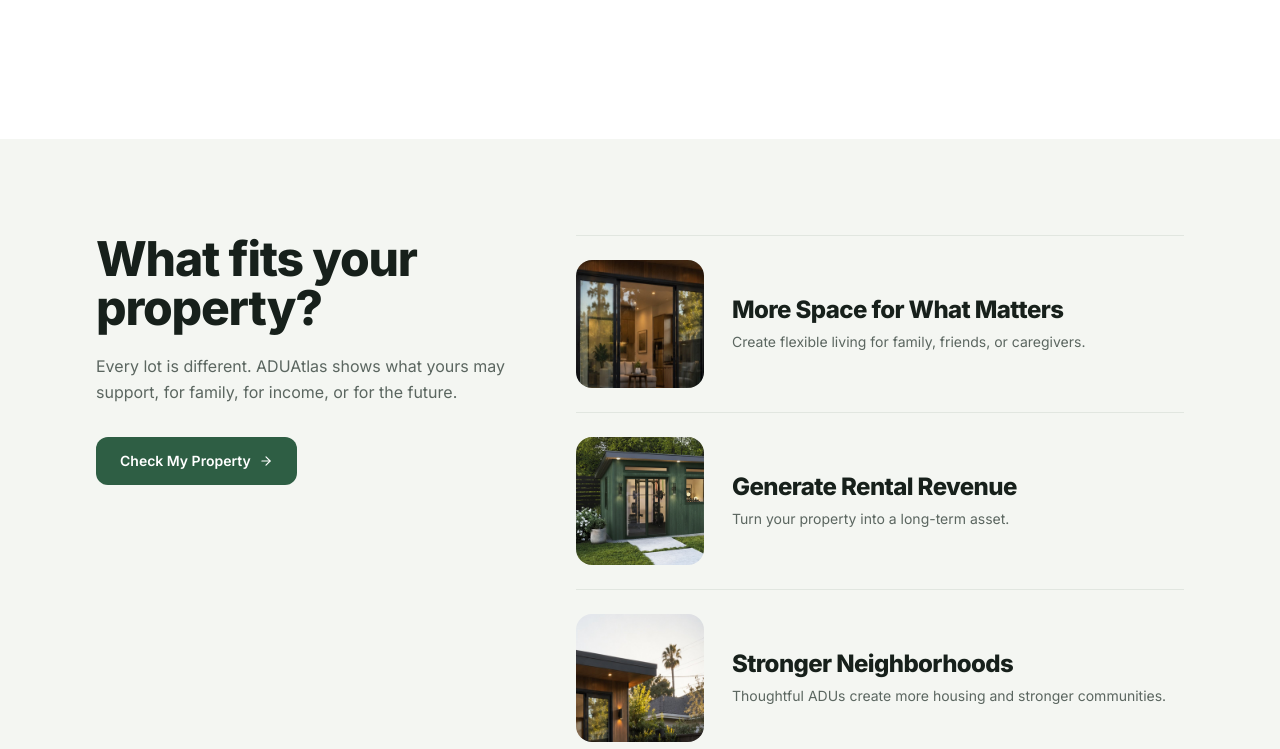
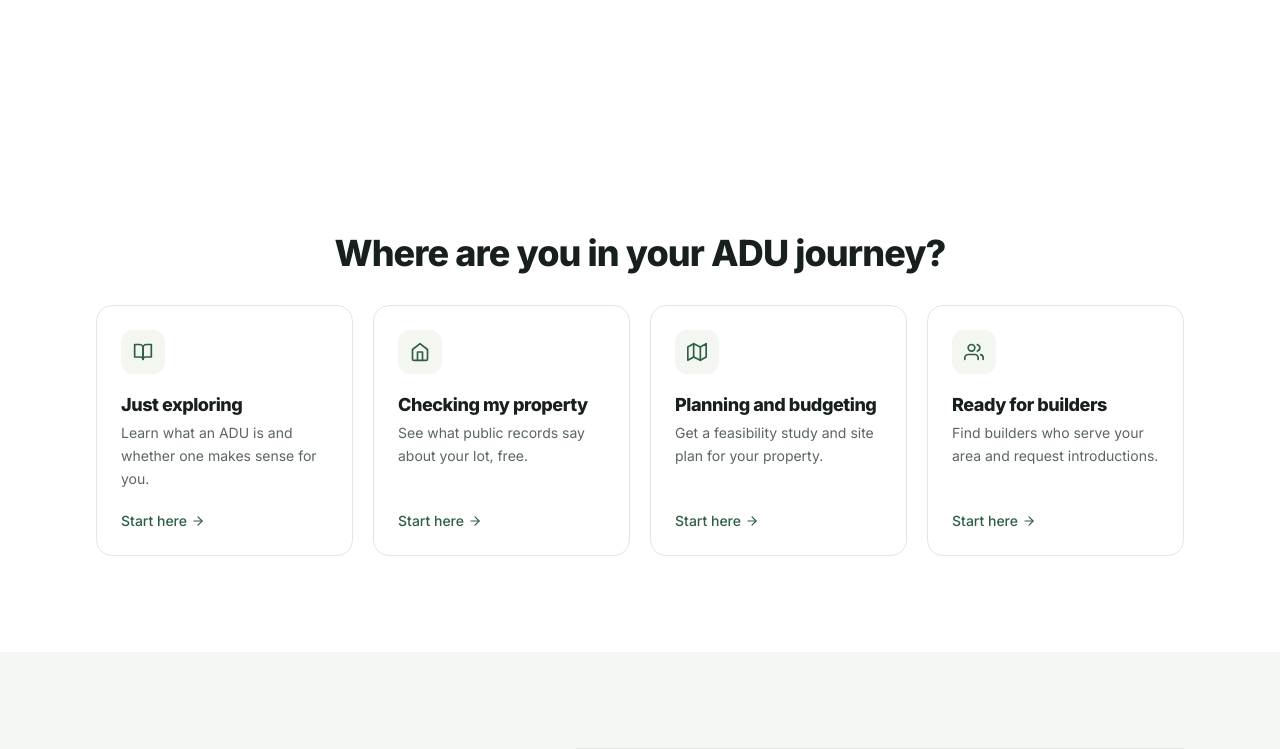
Before and after one commit to resogenesis/aduatlas, a React (Vite) app: page / in a window 1280 px wide. Shown: the part 620-1369 px from the top of the page. Built offline with nearby package versions, Linux system fonts and the light colour scheme; no server answers.

Commit message:
Homepage: stage selector tiles under the hero; footer email capture for launch updates (leads table, source footer)

```diff
--- a/src/components/common/Footer.jsx
+++ b/src/components/common/Footer.jsx
@@ -1,4 +1,7 @@
+import { useState } from "react";
 import { Link } from "react-router-dom";
+import { FiArrowRight, FiCheck } from "react-icons/fi";
+import { captureLead } from "../../lib/supabase";
 import { FaXTwitter, FaInstagram, FaLinkedinIn } from "react-icons/fa6";
 import Logomark from "../brand/Logomark";
 
@@ -29,6 +32,45 @@ const sections = [
   },
 ];
 
+// Email capture for launch updates; writes to the leads table via the same
+// RPC the pricing page uses (source "footer").
+const Updates = () => {
+  const [email, setEmail] = useState("");
+  const [state, setState] = useState("idle"); // idle | saving | done | error
+  const submit = async (e) => {
+    e.preventDefault();
+    if (!/^[^\s@]+@[^\s@]+\.[^\s@]+$/.test(email)) {
+      setState("error");
+      return;
+    }
+    setState("saving");
+    const r = await captureLead({ email, source: "footer" });
+    setState(r && r.ok === false && r.error !== "supabase-disabled" ? "error" : "done");
+  };
+  if (state === "done")
+    return (
+      <p className="inline-flex items-center gap-2 text-sm text-paper">
+        <FiCheck className="text-accent" /> You're on the list.
+      </p>
+    );
+  return (
+    <form onSubmit={submit} className="flex gap-2 max-w-sm">
+      <input
+        type="email"
+        value={email}
+        onChange={(e) => setEmail(e.target.value)}
+        placeholder="you@email.com"
+        aria-label="Email for ADU updates"
+        aria-invalid={state === "error"}
+        className="flex-1 min-w-0 px-4 py-2.5 bg-canvas border border-stroke rounded-xl text-paper text-sm placeholder:text-paper-dim/60 focus:outline-none focus:ring-2 focus:ring-accent"
+      />
+      <button type="submit" disabled={state === "saving"} className="press px-4 py-2.5 rounded-xl bg-accent text-accent-fg text-sm font-semibold hover:bg-accent-dim disabled:opacity-60" aria-label="Subscribe">
+        <FiArrowRight />
+      </button>
+    </form>
+  );
+};
+
 const Footer = () => (
   <footer className="bg-surface-1-solid border-t border-stroke pt-16 pb-8">
     <div className="container mx-auto px-5 sm:px-8">
@@ -40,6 +82,10 @@ const Footer = () => (
           <p className="text-paper-dim text-sm leading-relaxed max-w-sm mb-6">
             Understand what can be built on your property, learn the process, and connect with the right builders before you commit.
           </p>
+          <p className="text-paper text-sm font-semibold mb-2">ADU rules, costs, and tips, once a month.</p>
+          <div className="mb-6">
+            <Updates />
+          </div>
           <div className="flex gap-2">
             {[
               { Icon: FaXTwitter, label: "X" },
--- /dev/null
+++ b/src/components/home/Stages.jsx
@@ -0,0 +1,60 @@
+import { Link } from "react-router-dom";
+import { FiArrowRight, FiBookOpen, FiHome, FiMap, FiUsers } from "react-icons/fi";
+import { useReveal } from "../../hooks/useReveal";
+import { useContentText } from "../../lib/content";
+import { STAGES_COUNT } from "../../lib/contentRegistry/home";
+import { AdminEditableSection } from "../../lib/adminEditBridge";
+
+// Four doors, one per stage of the journey. Each routes to the place on the
+// site that serves that stage, so a visitor self-selects instead of reading.
+const STAGES = [
+  { Icon: FiBookOpen, to: "/course-outline" },
+  { Icon: FiHome, to: "/property" },
+  { Icon: FiMap, to: "/unlock?tier=report" },
+  { Icon: FiUsers, to: "/find-a-builder" },
+];
+const EDIT_KEYS = ["home.stages.heading", ...Array.from({ length: STAGES_COUNT }, (_, i) => [`home.stages.item.${i}.title`, `home.stages.item.${i}.desc`]).flat()];
+
+const Tile = ({ i }) => {
+  const ref = useReveal(i * 80);
+  const title = useContentText(`home.stages.item.${i}.title`);
+  const desc = useContentText(`home.stages.item.${i}.desc`);
+  const { Icon, to } = STAGES[i];
+  return (
+    <li ref={ref}>
+      <Link to={to} className="lift press group h-full flex flex-col bg-canvas border border-stroke rounded-2xl p-6 hover:border-accent">
+        <span className="w-11 h-11 rounded-xl bg-surface-1-solid text-accent inline-flex items-center justify-center text-xl mb-5">
+          <Icon aria-hidden />
+        </span>
+        <span className="font-display text-paper text-lg leading-tight mb-1.5">{title}</span>
+        <span className="text-paper-dim text-sm leading-relaxed flex-1">{desc}</span>
+        <span className="mt-5 inline-flex items-center gap-1 text-accent text-sm font-medium">
+          Start here <FiArrowRight className="group-hover:translate-x-1 transition-transform" />
+        </span>
+      </Link>
+    </li>
+  );
+};
+
+const Stages = () => {
+  const ref = useReveal();
+  const heading = useContentText("home.stages.heading");
+  return (
+    <AdminEditableSection keys={EDIT_KEYS} label="Where are you">
+      <section className="bg-canvas">
+        <div className="container mx-auto px-5 sm:px-8 max-w-6xl section-y">
+          <h2 ref={ref} className="font-display text-paper text-3xl sm:text-4xl leading-[1.05] mb-8 text-center">
+            {heading}
+          </h2>
+          <ul className="grid sm:grid-cols-2 lg:grid-cols-4 gap-4 lg:gap-5">
+            {Array.from({ length: STAGES_COUNT }, (_, i) => (
+              <Tile key={i} i={i} />
+            ))}
+          </ul>
+        </div>
+      </section>
+    </AdminEditableSection>
+  );
+};
+
+export default Stages;
--- a/src/pages/Home.jsx
+++ b/src/pages/Home.jsx
@@ -1,4 +1,5 @@
 import Hero from "../components/home/Hero";
+import Stages from "../components/home/Stages";
 import Possible from "../components/home/Possible";
 import Plans from "../components/home/Plans";
 import BuilderTeaser from "../components/home/BuilderTeaser";
@@ -10,6 +11,7 @@ import ClosingCta from "../components/home/ClosingCta";
 const Home = () => (
   <div className="w-full">
     <Hero />
+    <Stages />
     <Possible />
     <Plans />
     <BuilderTeaser />
```
Also changed, not shown: src/lib/contentRegistry/home.js.
